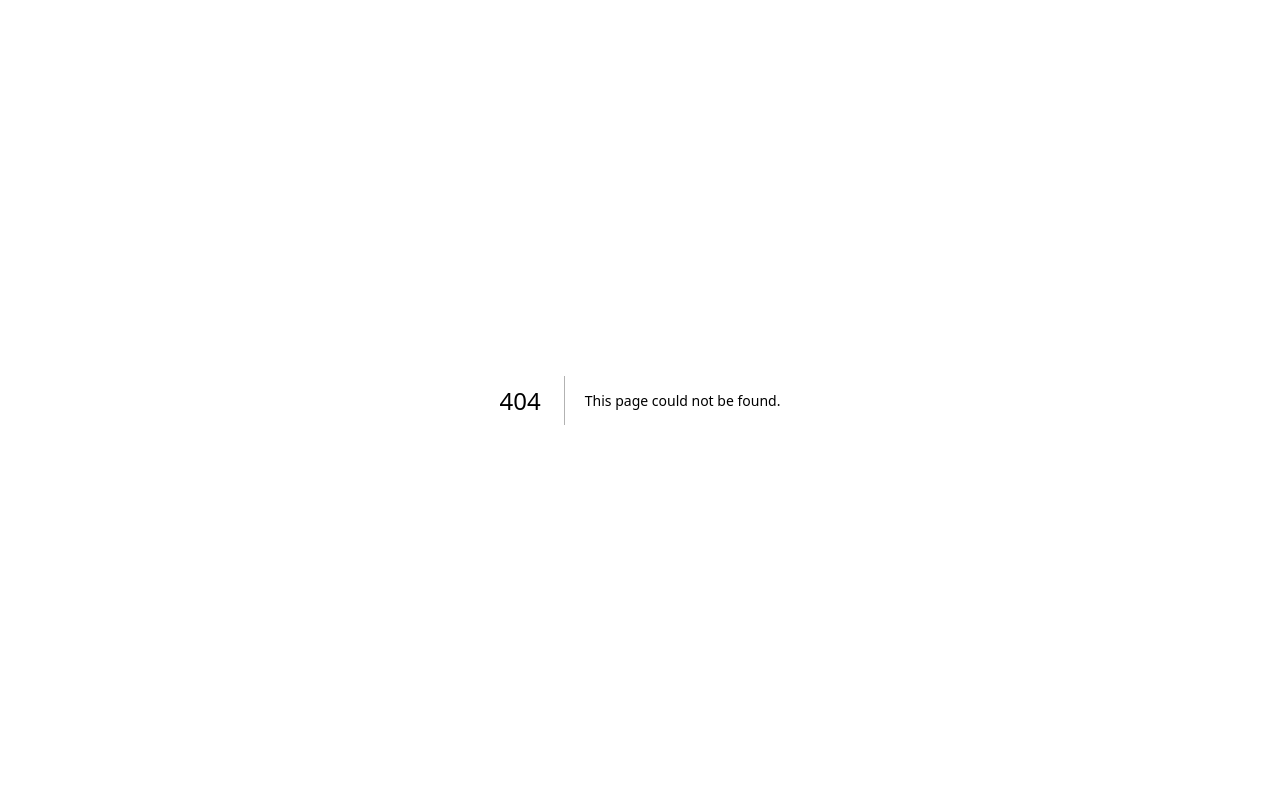
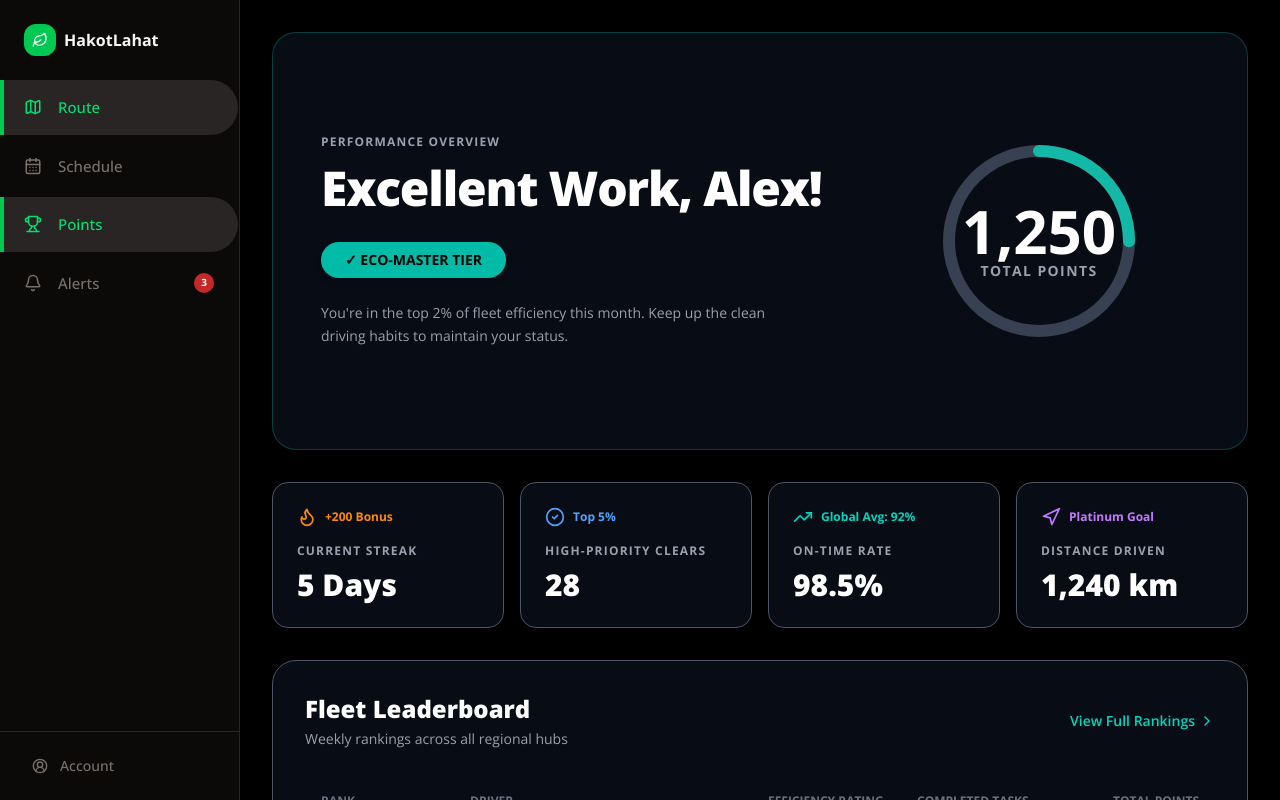
Before and after one commit to CPE3A-agustin-iankenneth/hakotlahat-app, a Next.js app: page /drv/points in a window 1280 px wide. Before the commit this address had no page. Built offline with nearby package versions, Linux system fonts and the light colour scheme; no server answers.

Commit message:
finished making the driver points page will push updates

```diff
--- /dev/null
+++ b/app/drv/points/page.tsx
@@ -0,0 +1,233 @@
+import { Button } from "@/components/ui/button";
+import { Flame, CheckCircle2, TrendingUp, Navigation, ChevronRight } from "lucide-react";
+
+export default async function DriverPointsPage() {
+  const stats = [
+    {
+      icon: Flame,
+      badge: "+200 Bonus",
+      badgeColor: "text-orange-400",
+      title: "CURRENT STREAK",
+      value: "5 Days",
+    },
+    {
+      icon: CheckCircle2,
+      badge: "Top 5%",
+      badgeColor: "text-blue-400",
+      title: "HIGH-PRIORITY CLEARS",
+      value: "28",
+    },
+    {
+      icon: TrendingUp,
+      badge: "Global Avg: 92%",
+      badgeColor: "text-teal-400",
+      title: "ON-TIME RATE",
+      value: "98.5%",
+    },
+    {
+      icon: Navigation,
+      badge: "Platinum Goal",
+      badgeColor: "text-purple-400",
+      title: "DISTANCE DRIVEN",
+      value: "1,240 km",
+    },
+  ];
+
+  const leaderboard = [
+    {
+      rank: 1,
+      name: "Marco P.",
+      role: "Regional Leader • Hub",
+      efficiency: 99.2,
+      routes: 142,
+      points: 1420,
+      bgColor: "bg-orange-500/20",
+      borderColor: "border-orange-500/30",
+      rankColor: "bg-orange-500",
+    },
+    {
+      rank: 2,
+      name: "Alex R.",
+      role: "Elite Driver • Hub-4",
+      efficiency: 98.5,
+      routes: 128,
+      points: 1250,
+      badge: "YOU",
+      badgeBg: "bg-teal-500",
+      bgColor: "bg-gray-800/50",
+      borderColor: "border-gray-600",
+      rankColor: "bg-gray-600",
+    },
+    {
+      rank: 3,
+      name: "Sarah L.",
+      role: "Elite Driver • Hub-2",
+      efficiency: 97.8,
+      routes: 115,
+      points: 1180,
+      bgColor: "bg-amber-600/20",
+      borderColor: "border-amber-600/30",
+      rankColor: "bg-amber-600",
+    },
+  ];
+
+  const progressValue = 1250;
+  const progressMax = 5000;
+  const percentage = (progressValue / progressMax) * 100;
+  const circumference = 2 * Math.PI * 90;
+  const strokeDashoffset = circumference - (percentage / 100) * circumference;
+
+  return (
+    <div className="min-h-screen bg-black text-white font-sans p-8">
+      <div className="max-w-5xl mx-auto space-y-8">
+        {/* Main Card Container */}
+        <div className="bg-gray-900/50 border border-teal-500/30 rounded-3xl p-12 flex items-center justify-between gap-12">
+          {/* Left Side - Content */}
+          <div className="flex flex-col gap-6 flex-1">
+            <div>
+              <p className="text-gray-400 uppercase tracking-widest text-xs font-bold mb-2">
+                Performance Overview
+              </p>
+              <h1 className="text-5xl font-extrabold tracking-tight leading-tight">
+                Excellent Work, Alex!
+              </h1>
+            </div>
+
+            <Button className="bg-teal-500 hover:bg-teal-600 text-black font-bold rounded-full w-fit px-6 py-2">
+              ✓ ECO-MASTER TIER
+            </Button>
+
+            <p className="text-gray-400 text-sm max-w-md leading-relaxed">
+              You're in the top 2% of fleet efficiency this month. Keep up the
+              clean driving habits to maintain your status.
+            </p>
+          </div>
+
+          {/* Right Side - Circular Progress */}
+          <div className="relative flex items-center justify-center w-80 h-80">
+            <svg width="320" height="320" viewBox="0 0 320 320" className="transform -rotate-90">
+              <circle cx="160" cy="160" r="90" stroke="#374151" strokeWidth="12" fill="none" />
+              <circle
+                cx="160"
+                cy="160"
+                r="90"
+                stroke="#14b8a6"
+                strokeWidth="12"
+                fill="none"
+                strokeDasharray={circumference}
+                strokeDashoffset={strokeDashoffset}
+                strokeLinecap="round"
+                style={{ transition: "stroke-dashoffset 0.5s ease" }}
+              />
+            </svg>
+            <div className="absolute flex flex-col items-center">
+              <p className="text-6xl font-bold text-white">{progressValue.toLocaleString()}</p>
+              <p className="text-sm uppercase tracking-widest text-gray-400 font-bold">Total Points</p>
+            </div>
+          </div>
+        </div>
+
+        {/* Stats Cards Grid */}
+        <div className="grid grid-cols-4 gap-4">
+          {stats.map((stat, index) => {
+            const Icon = stat.icon;
+            return (
+              <div key={index} className="bg-gray-900/50 border border-gray-600 rounded-2xl p-6">
+                <div className="flex items-center gap-2 mb-4">
+                  <Icon size={20} className={stat.badgeColor} />
+                  <span className={`text-xs font-bold ${stat.badgeColor}`}>
+                    {stat.badge}
+                  </span>
+                </div>
+                <p className="text-xs uppercase tracking-widest text-gray-400 font-bold mb-2">
+                  {stat.title}
+                </p>
+                <p className="text-3xl font-extrabold text-white">
+                  {stat.value}
+                </p>
+              </div>
+            );
+          })}
+        </div>
+
+        {/* Fleet Leaderboard */}
+        <div className="bg-gray-900/50 border border-gray-600 rounded-3xl p-8">
+          <div className="flex items-center justify-between mb-8">
+            <div>
+              <h2 className="text-2xl font-extrabold mb-1">Fleet Leaderboard</h2>
+              <p className="text-gray-400 text-sm">Weekly rankings across all regional hubs</p>
+            </div>
+            <button className="text-teal-400 text-sm font-semibold hover:text-teal-300 flex items-center gap-1">
+              View Full Rankings <ChevronRight size={16} />
+            </button>
+          </div>
+
+          <div className="space-y-4">
+            {/* Headers */}
+            <div className="grid grid-cols-6 gap-4 px-4 py-3 text-xs uppercase font-bold text-gray-500 border-b border-gray-600">
+              <div>Rank</div>
+              <div className="col-span-2">Driver</div>
+              <div>Efficiency Rating</div>
+              <div>Completed Tasks</div>
+              <div className="text-right">Total Points</div>
+            </div>
+
+            {/* Leaderboard Rows */}
+            {leaderboard.map((driver) => (
+              <div
+                key={driver.rank}
+                className={`grid grid-cols-6 gap-4 items-center px-4 py-4 rounded-2xl border ${driver.bgColor} ${driver.borderColor} transition-all hover:border-opacity-100`}
+              >
+                {/* Rank */}
+                <div className="flex justify-center">
+                  <div className={`w-8 h-8 rounded-full ${driver.rankColor} flex items-center justify-center font-bold text-white text-sm`}>
+                    {driver.rank}
+                  </div>
+                </div>
+
+                {/* Driver Info */}
+                <div className="col-span-2 flex items-center gap-3">
+                  <div className={`w-10 h-10 rounded-full ${driver.rankColor} flex items-center justify-center text-white font-bold`}>
+                    {driver.name.charAt(0)}
+                  </div>
+                  <div>
+                    <div className="flex items-center gap-2">
+                      <p className="font-semibold text-white">{driver.name}</p>
+                      {driver.badge && (
+                        <span className={`${driver.badgeBg} text-white text-xs px-2 py-1 rounded-full font-bold`}>
+                          {driver.badge}
+                        </span>
+                      )}
+                    </div>
+                    <p className="text-xs text-gray-400">{driver.role}</p>
+                  </div>
+                </div>
+
+                {/* Efficiency Bar */}
+                <div>
+                  <div className="w-full bg-gray-700 rounded-full h-2 overflow-hidden">
+                    <div
+                      className="bg-teal-500 h-full transition-all"
+                      style={{ width: `${driver.efficiency}%` }}
+                    />
+                  </div>
+                  <p className="text-sm font-semibold text-teal-400 mt-1">{driver.efficiency}%</p>
+                </div>
+
+                {/* Routes */}
+                <div className="text-center">
+                  <p className="text-white font-semibold">{driver.routes} Routes</p>
+                </div>
+
+                {/* Points */}
+                <div className="text-right">
+                  <p className="text-white font-extrabold text-lg">{driver.points.toLocaleString()} pts</p>
+                </div>
+              </div>
+            ))}
+          </div>
+        </div>
+      </div>
+    </div>
+  );
+}
--- a/package.json
+++ b/package.json
@@ -26,7 +26,7 @@
     "radix-ui": "^1.4.3",
     "react": "^19.0.0",
     "react-dom": "^19.0.0",
-    "recharts": "^3.8.1",
+    "recharts": "^3.8.0",
     "sonner": "^2.0.7",
     "tailwind-merge": "^3.3.0"
   },
```
Also changed, not shown: 2 other files (tests, documents, lock files or other folders).
